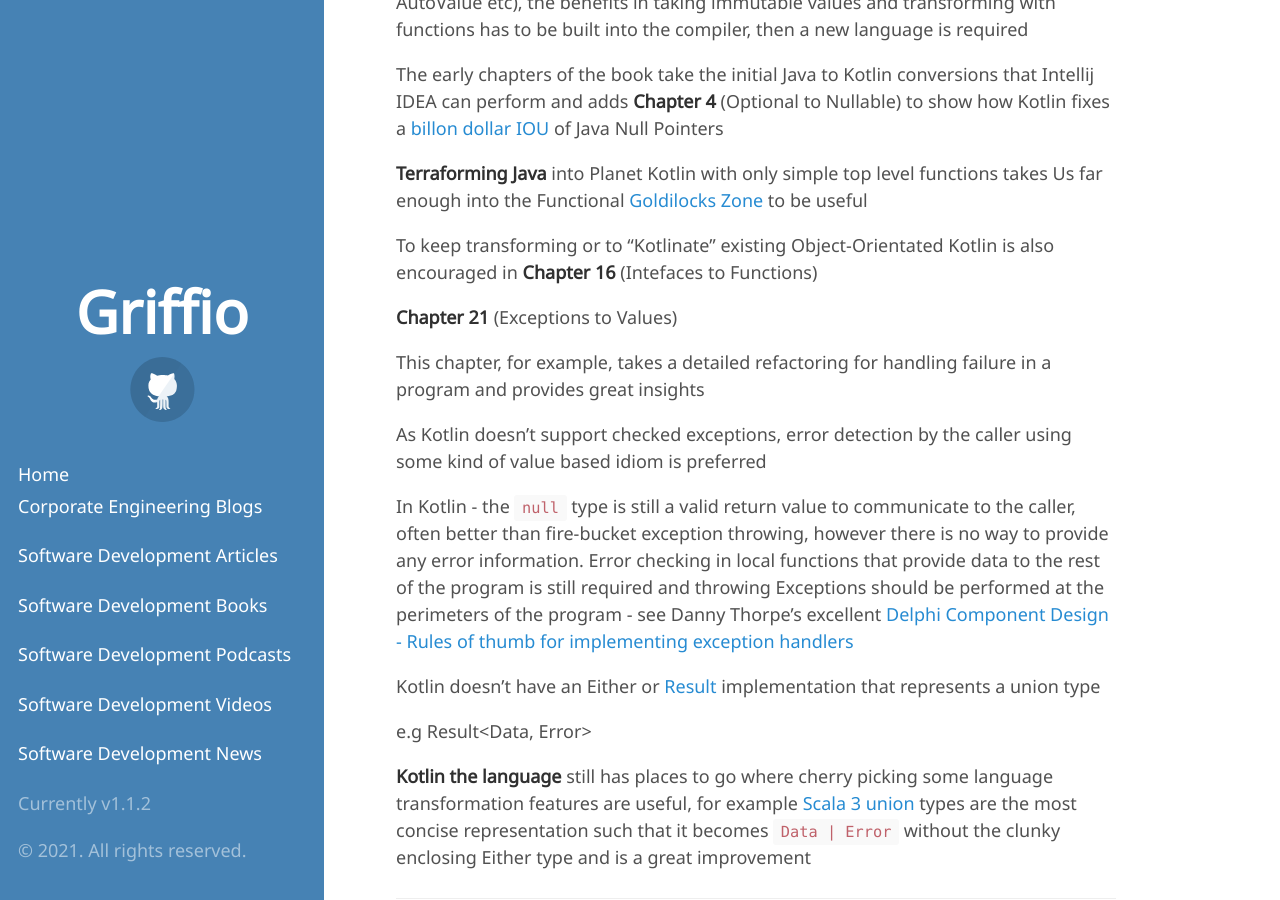
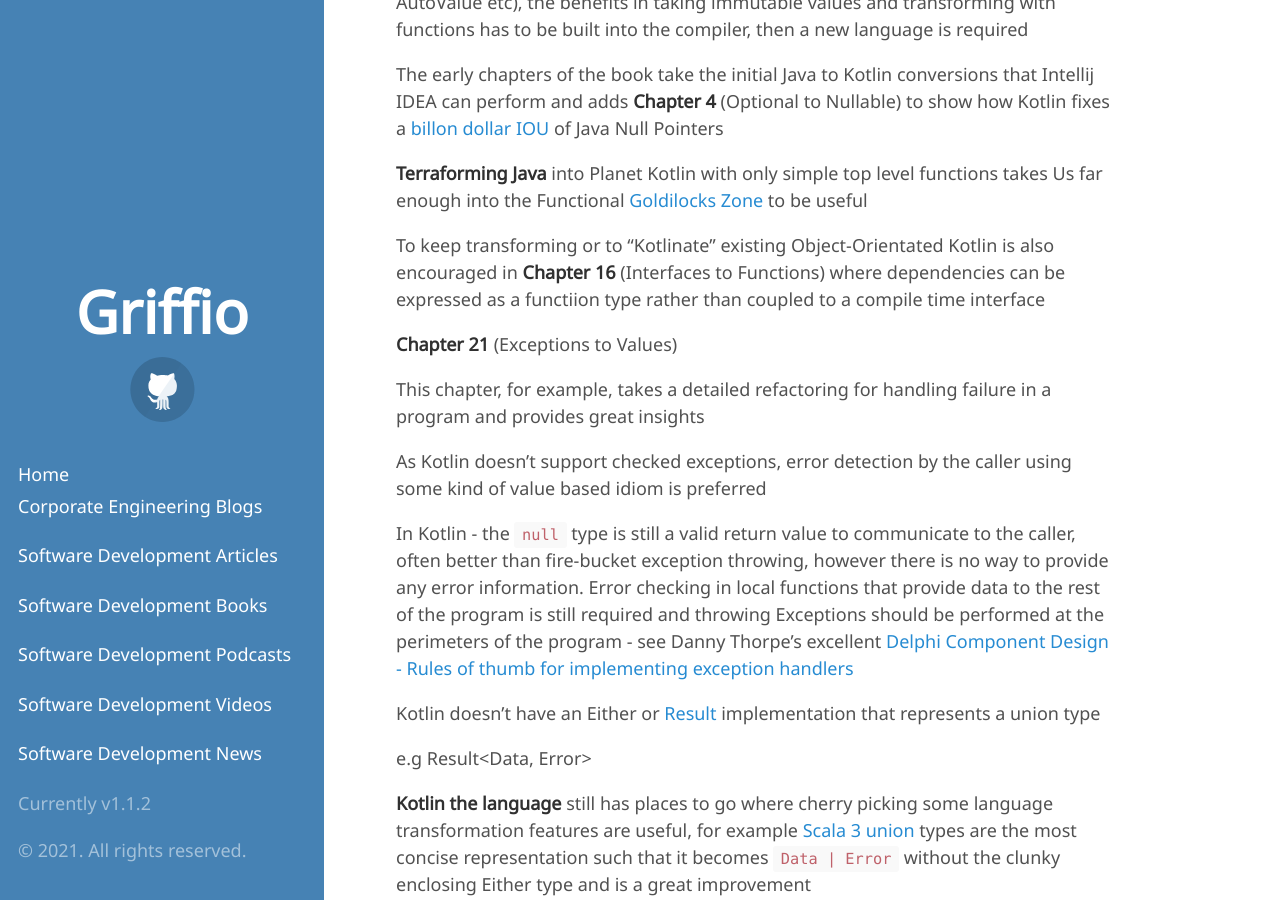
Before and after one commit to griffio/griffio.github.io, a Jekyll site: the page built from _posts/2021-09-10-Java-To-Kotlin-Review.md, in a window 1280 px wide and 900 px high, scrolled down 1716 px. Built offline with Jekyll 4.4.1, drawn with Linux system fonts in a browser that asks for light colours; some web fonts are replaced.

Commit message:
Update 2021-09-10-Java-To-Kotlin-Review.md

```diff
--- a/_posts/2021-09-10-Java-To-Kotlin-Review.md
+++ b/_posts/2021-09-10-Java-To-Kotlin-Review.md
@@ -45,7 +45,7 @@
 
 **Terraforming Java** into Planet Kotlin with only simple top level functions takes Us far enough into the Functional [Goldilocks Zone](https://exoplanets.nasa.gov/resources/323/goldilocks-zone/) to be useful
 
-To keep transforming or to "Kotlinate" existing Object-Orientated Kotlin is also encouraged in **Chapter 16** (Intefaces to Functions)
+To keep transforming or to "Kotlinate" existing Object-Orientated Kotlin is also encouraged in **Chapter 16** (Interfaces to Functions) where dependencies can be expressed as a functiion type rather than coupled to a compile time interface
 
 **Chapter 21** (Exceptions to Values)
 
```
